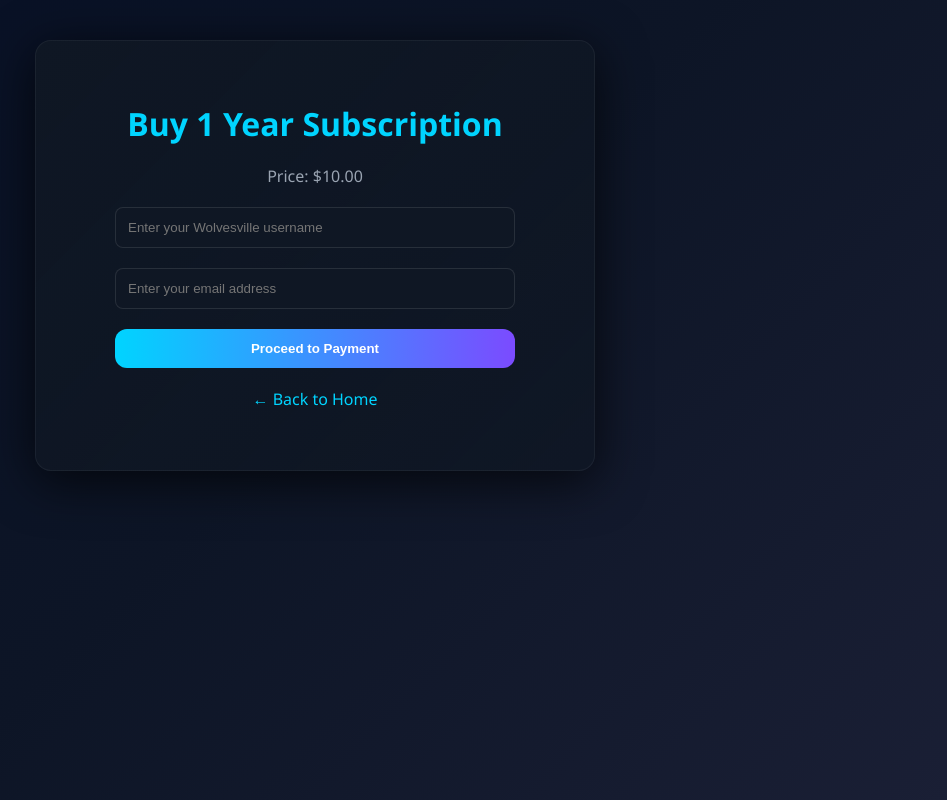
After one commit to cSxrpent/auth-server, a Flask app: page /buy/1year in a window 1280 px wide. The commit adds this page. Shown: the whole page, without its empty margins (325-1272 px from the left). Run offline with Flask 3, Linux system fonts and the light colour scheme.

Commit message:
Payement system

```diff
--- a/requirements.txt
+++ b/requirements.txt
@@ -3,3 +3,6 @@
 flask-cors==4.0.0
 PyJWT==2.8.0
 requests
+paypalrestsdk==1.13.2
+python-dotenv
+python-dotenv
--- a/server.py
+++ b/server.py
@@ -12,6 +12,13 @@
     redirect, url_for, session, send_from_directory, make_response
 )
 from flask_cors import CORS
+import paypalrestsdk
+from dotenv import load_dotenv
+import smtplib
+from email.mime.text import MIMEText
+from email.mime.multipart import MIMEMultipart
+
+load_dotenv()  # load .env file
 
 # -----------------------
 # Configuration
@@ -22,6 +29,23 @@
 # Secrets & GitHub config from env (safer)
 app.secret_key = os.getenv("SECRET_KEY", "dev_secret_key_replace_in_prod")
 ADMIN_PASSWORD = os.getenv("ADMIN_PASSWORD", "change_me_locally")
+
+# PayPal config
+PAYPAL_CLIENT_ID = os.getenv("PAYPAL_CLIENT_ID")
+PAYPAL_CLIENT_SECRET = os.getenv("PAYPAL_CLIENT_SECRET")
+PAYPAL_MODE = os.getenv("PAYPAL_MODE", "sandbox")  # sandbox or live
+
+# Email config
+EMAIL_USER = os.getenv("EMAIL_USER")
+EMAIL_PASS = os.getenv("EMAIL_PASS")
+EMAIL_SMTP = os.getenv("EMAIL_SMTP", "smtp.gmail.com")
+EMAIL_PORT = int(os.getenv("EMAIL_PORT", "587"))
+
+paypalrestsdk.configure({
+    "mode": PAYPAL_MODE,
+    "client_id": PAYPAL_CLIENT_ID,
+    "client_secret": PAYPAL_CLIENT_SECRET
+})
 
 GITHUB_TOKEN = os.getenv("GITHUB_TOKEN", "")
 GITHUB_OWNER = "cSxrpent"
@@ -252,6 +276,204 @@
         print(f"⚠ Error saving last_connected: {e}")
 
 # -----------------------
+# -----------------------
+# PayPal Payment Routes
+# -----------------------
+
+@app.route("/buy/<item>", methods=["GET", "POST"])
+def buy(item):
+    prices = {
+        "1month": {"amount": "2.00", "description": "1 Month Subscription", "days": 30},
+        "2months": {"amount": "4.00", "description": "2 Months Subscription", "days": 60},
+        "3months": {"amount": "5.00", "description": "3 Months Subscription", "days": 90},
+        "1year": {"amount": "10.00", "description": "1 Year Subscription", "days": 365},
+        "rawcode": {"amount": "20.00", "description": "Raw Code", "days": 0},  # No expiry for raw code?
+        "custombot": {"amount": "15.00", "description": "Custom Bot", "days": 0}
+    }
+
+    if item not in prices:
+        return "Invalid item", 400
+
+    if request.method == "POST":
+        username = request.form.get("username", "").strip()
+        email = request.form.get("email", "").strip()
+        if not username or not email:
+            return render_template("buy.html", item=item, price=prices[item], error="Username and email are required")
+
+        # Store in session
+        session["payment_username"] = username
+        session["payment_email"] = email
+        session["payment_item"] = item
+
+        return redirect(url_for("pay", item=item))
+
+    return render_template("buy.html", item=item, price=prices[item])
+
+@app.route("/pay/<item>", methods=["GET"])
+def pay(item):
+    username = session.get("payment_username")
+    if not username:
+        return redirect(url_for("buy", item=item))
+
+    prices = {
+        "1month": {"amount": "2.00", "description": "1 Month Subscription"},
+        "2months": {"amount": "4.00", "description": "2 Months Subscription"},
+        "3months": {"amount": "5.00", "description": "3 Months Subscription"},
+        "1year": {"amount": "10.00", "description": "1 Year Subscription"},
+        "rawcode": {"amount": "20.00", "description": "Raw Code"},
+        "custombot": {"amount": "15.00", "description": "Custom Bot"}
+    }
+
+    if item not in prices:
+        return "Invalid item", 400
+
+    price = prices[item]
+
+    # Create PayPal payment
+    payment = paypalrestsdk.Payment({
+        "intent": "sale",
+        "payer": {"payment_method": "paypal"},
+        "redirect_urls": {
+            "return_url": url_for("payment_success", _external=True),
+            "cancel_url": url_for("payment_cancel", _external=True)
+        },
+        "transactions": [{
+            "item_list": {
+                "items": [{
+                    "name": price["description"],
+                    "sku": item,
+                    "price": price["amount"],
+                    "currency": "USD",
+                    "quantity": 1
+                }]
+            },
+            "amount": {
+                "total": price["amount"],
+                "currency": "USD"
+            },
+            "description": f"{price['description']} for {username}"
+        }]
+    })
+
+    if payment.create():
+        # Find approval URL
+        for link in payment.links:
+            if link.rel == "approval_url":
+                return redirect(link.href)
+    else:
+        return "Error creating payment", 500
+
+@app.route("/payment/success")
+def payment_success():
+    payment_id = request.args.get("paymentId")
+    payer_id = request.args.get("PayerID")
+
+    payment = paypalrestsdk.Payment.find(payment_id)
+
+    if payment.execute({"payer_id": payer_id}):
+        # Payment successful, activate license
+        username = session.get("payment_username")
+        email = session.get("payment_email")
+        item = session.get("payment_item")
+
+        if username and item:
+            activate_license(username, item)
+            send_download_email(username, email, item)
+
+        # Clear session
+        session.pop("payment_username", None)
+        session.pop("payment_email", None)
+        session.pop("payment_item", None)
+
+        return render_template("payment_success.html", username=username)
+    else:
+        return "Payment execution failed", 500
+
+@app.route("/payment/cancel")
+def payment_cancel():
+    # Clear session
+    session.pop("payment_username", None)
+    session.pop("payment_email", None)
+    session.pop("payment_item", None)
+    return render_template("payment_cancel.html")
+
+def activate_license(username, item):
+    days_map = {
+        "1month": 30,
+        "2months": 60,
+        "3months": 90,
+        "1year": 365,
+        "rawcode": 0,  # Permanent?
+        "custombot": 0
+    }
+
+    days = days_map.get(item, 30)
+
+    users = load_users()
+    existing = find_user(users, username)
+    if existing:
+        # Extend existing
+        current_expires = datetime.strptime(existing["expires"], "%Y-%m-%d")
+        new_expires = current_expires + timedelta(days=days)
+        existing["expires"] = new_expires.strftime("%Y-%m-%d")
+    else:
+        # New user
+        if days > 0:
+            expires = (datetime.now() + timedelta(days=days)).strftime("%Y-%m-%d")
+        else:
+            expires = "2099-12-31"  # Permanent
+        users.append({"username": username, "expires": expires})
+
+    save_users(users)
+    log_event(f"payment activated: {username} for {item}")
+
+def send_download_email(username, email, item):
+    if not EMAIL_USER or not EMAIL_PASS:
+        log_event(f"email not sent (no config): {username} for {item}")
+        return
+
+    # Assume download link is /download/rxzbot.zip or something
+    download_link = url_for("download_file", filename="rxzbot.zip", _external=True)
+
+    subject = f"Your RXZBot Purchase - {item}"
+    body = f"""
+Hello {username},
+
+Thank you for purchasing {item}!
+
+Your license has been activated automatically.
+
+Download your file here: {download_link}
+
+If you have any questions, contact me on Discord or Instagram.
+
+Best,
+RXZBot Team
+"""
+
+    msg = MIMEMultipart()
+    msg['From'] = EMAIL_USER
+    msg['To'] = email
+    msg['Subject'] = subject
+
+    msg.attach(MIMEText(body, 'plain'))
+
+    try:
+        server = smtplib.SMTP(EMAIL_SMTP, EMAIL_PORT)
+        server.starttls()
+        server.login(EMAIL_USER, EMAIL_PASS)
+        text = msg.as_string()
+        server.sendmail(EMAIL_USER, msg['To'], text)
+        server.quit()
+        log_event(f"email sent to {email} for {username} - {item}")
+    except Exception as e:
+        log_event(f"email failed: {e}")
+
+@app.route("/download/<filename>")
+def download_file(filename):
+    # Simple download, assume file is in static/
+    return send_from_directory("static", filename, as_attachment=True)
+
 # Auth API used by extension
 # -----------------------
 @app.route("/auth", methods=["GET"])
--- /dev/null
+++ b/templates/buy.html
@@ -0,0 +1,44 @@
+<!DOCTYPE html>
+<html lang="en">
+<head>
+  <meta charset="utf-8" />
+  <meta name="viewport" content="width=device-width,initial-scale=1" />
+  <title>Buy {{ price.description }} - RXZBot</title>
+  <style>
+    :root{
+      --bg:#0a0e1a; --card:#0f1724; --muted:#9aa4b2; --accent:#00d4ff; --danger:#ff4757; --success:#2ed573;
+      --radius:16px;
+    }
+    *{box-sizing:border-box}
+    body{margin:0;font-family:'Segoe UI',system-ui,Arial;background:linear-gradient(135deg,#071026,#0d1526,#1a1f35);color:#eaf1ff;min-height:100vh;padding:20px;display:flex;justify-content:center;}
+    .wrap{width:100%;max-width:600px}
+    .card{background:linear-gradient(135deg,var(--card),rgba(15,23,36,0.8));border-radius:var(--radius);padding:40px;margin:20px;text-align:center;box-shadow:0 10px 50px rgba(0,0,0,0.7);border:1px solid rgba(255,255,255,0.05);}
+    h1{color:var(--accent);margin-bottom:20px;}
+    p{color:var(--muted);margin:20px 0;}
+    form{max-width:400px;margin:0 auto;}
+    input{background:var(--card);border:1px solid rgba(255,255,255,0.1);border-radius:8px;padding:12px;color:#fff;width:100%;margin-bottom:20px;}
+    input:focus{outline:none;border-color:var(--accent);}
+    button{background:linear-gradient(90deg,var(--accent),#7b4bff);color:#fff;border:none;padding:12px 24px;border-radius:12px;font-weight:600;cursor:pointer;transition:all 0.3s;width:100%;}
+    button:hover{transform:scale(1.02);}
+    .error{color:var(--danger);margin-bottom:20px;}
+    a{color:var(--accent);text-decoration:none;}
+  </style>
+</head>
+<body>
+  <div class="wrap">
+    <div class="card">
+      <h1>Buy {{ price.description }}</h1>
+      <p>Price: ${{ price.amount }}</p>
+      {% if error %}
+      <p class="error">{{ error }}</p>
+      {% endif %}
+      <form method="post">
+        <input type="text" name="username" placeholder="Enter your Wolvesville username" required>
+        <input type="email" name="email" placeholder="Enter your email address" required>
+        <button type="submit">Proceed to Payment</button>
+      </form>
+      <p><a href="/">← Back to Home</a></p>
+    </div>
+  </div>
+</body>
+</html>
```
Also changed, not shown: templates/index.html (+9 -4 lines), templates/payment_cancel.html (added, +28 -0 lines), templates/payment_success.html (added, +29 -0 lines), 1 other file.
